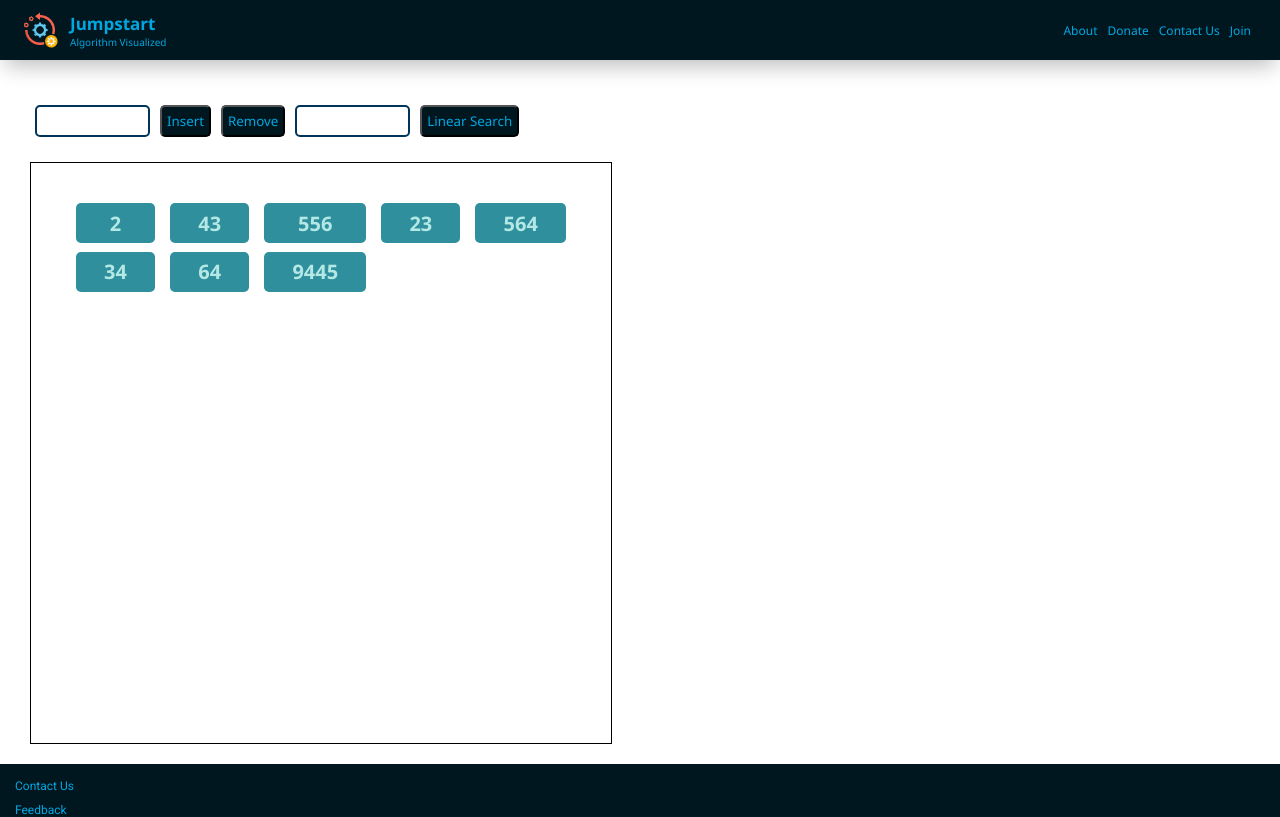
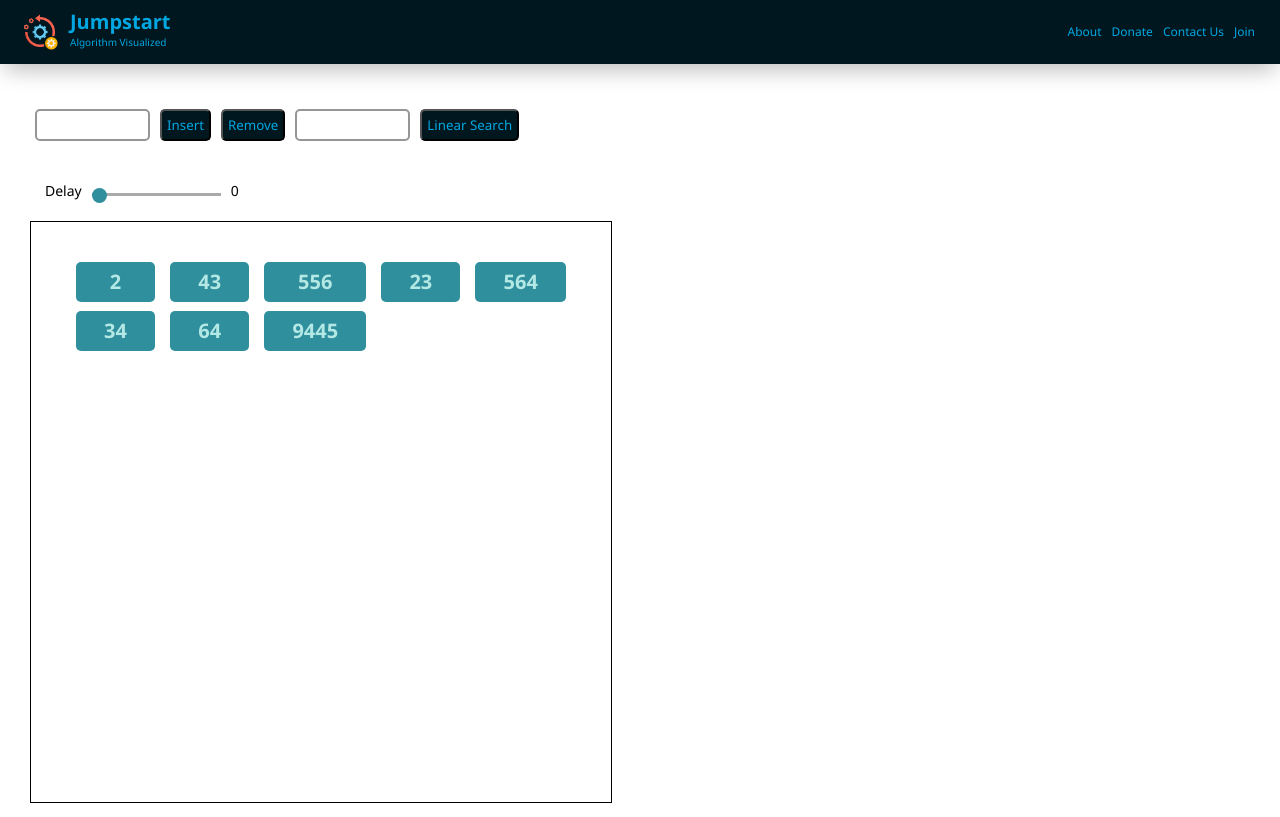
Before and after one commit to TanjilulAnwar/AlgorithmVisualization, an Angular app: page / in a window 1280 px wide. Shown: the top 817 px of the page. Built offline with nearby package versions, Linux system fonts and the light colour scheme.

Commit message:
Added Delay bar

```diff
--- a/src/app/app.module.ts
+++ b/src/app/app.module.ts
@@ -11,6 +11,7 @@ import { FooterComponent } from './component/shared/footer/footer.component';
 import { LinearSearchComponent } from './component/algorithms/linear-search/linear-search.component';
 import { FormsModule } from '@angular/forms';
 import {MatSliderModule} from '@angular/material/slider';
+import {MatCardModule}from '@angular/material/card';
 
 @NgModule({
   declarations: [
@@ -28,7 +29,8 @@ import {MatSliderModule} from '@angular/material/slider';
     HttpClientModule,
     BrowserAnimationsModule,
     MatToolbarModule,
-    MatSliderModule
+    MatSliderModule,
+    MatCardModule
   ],
   providers: [],
   bootstrap: [AppComponent]
--- a/src/app/component/algorithms/linear-search/linear-search.component.css
+++ b/src/app/component/algorithms/linear-search/linear-search.component.css
@@ -23,7 +23,7 @@
     margin: 5px;
     padding: 5px;
     font-family: 'Segoe UI', Tahoma, Geneva, Verdana, sans-serif;
-    border: 2px solid var(--prussian-blue);
+    border: 2px solid #969696;
     border-radius: 5px;
     outline: 0px;
 
@@ -102,6 +102,66 @@
 
 }
 
-.example-margin {
+
+
+  .example-margin {
     margin: 8px;
   }
+
+
+  .mat-slider-horizontal {
+    max-width: 200px;
+    width: 100%;
+  }
+
+.slider-control{
+    display: flex;
+    align-items: flex-start;
+   padding: 10px;
+
+}
+.slider-control-item{
+    margin: 5px;
+    font-family: 'Segoe UI', Tahoma, Geneva, Verdana, sans-serif;
+    text-align: center;
+    justify-content: center;
+    align-items: center;
+
+}
+
+
+input[type=range] {
+    -webkit-appearance: none;
+    margin: 10px 0;
+    width: 100%;
+  }
+  input[type=range]:focus {
+    outline: none;
+  }
+  input[type=range]::-webkit-slider-runnable-track {
+    width: 100%;
+    height: 3px;
+    cursor: pointer;
+    box-shadow: 0px 0px 0px #000000, 0px 0px 0px #0d0d0d;
+    background: #aaaaaa;
+
+
+  }
+  input[type=range]::-webkit-slider-thumb {
+
+
+    height: 15px;
+    width: 15px;
+    border-radius: 10px;
+    background: #2F8F9D;
+    cursor: pointer;
+    -webkit-appearance: none;
+    margin-top: -5.5px;
+  }
+
+  input[type=range]:focus::-ms-fill-lower {
+    background: #ac51b5;
+  }
+  input[type=range]:focus::-ms-fill-upper {
+    background: #ac51b5;
+  }
--- a/src/app/component/algorithms/linear-search/linear-search.component.html
+++ b/src/app/component/algorithms/linear-search/linear-search.component.html
@@ -8,6 +8,32 @@
 
         <span class="app-notice" >{{note}}</span>
     </div>
+
+
+    <div class="slider-control">
+        <div class="slider-control-item"><label >Delay</label></div>
+        <div class="slider-control-item"><input type="range" min="1" max="100" value="1"   [(ngModel)]="timer"></div>
+        <div class="slider-control-item">  <label >{{timer}}</label></div>
+
+    </div>
+
+         <!-- <mat-slider
+              class="example-margin"
+              [disabled]="disabled"
+              [invert]="invert"
+              [max]="max"
+              [min]="min"
+              [step]="step"
+              [thumbLabel]="thumbLabel"
+              [tickInterval]="getSliderTickInterval()"
+              [(ngModel)]="timer"
+              [vertical]="vertical"
+              aria-labelledby="example-name-label">
+          </mat-slider> -->
+
+
+
+
 
     <div class="app-linear-search-canvas">
         <!-- [ngClass]="(epicActive && (activeEpicId === epic.id)) ? 'side-panel-item-active' :'side-panel-item-passive'" -->
--- a/src/app/component/algorithms/linear-search/linear-search.component.ts
+++ b/src/app/component/algorithms/linear-search/linear-search.component.ts
@@ -13,6 +13,39 @@ export class LinearSearchComponent implements OnInit {
   searchValue:any;
   note = "";
   inputStack: number[] = []
+
+///slider///////////////
+autoTicks = false;
+disabled = false;
+invert = false;
+max = 100;
+min = 0;
+showTicks = false;
+step = 1;
+thumbLabel = false;
+timer = 0;
+multiple = 10;
+vertical = false;
+tickInterval = 1;
+
+getSliderTickInterval(): number | 'auto' {
+  if (this.showTicks) {
+    return this.autoTicks ? 'auto' : this.tickInterval;
+  }
+
+  return 0;
+}
+///slider///////////////
+
+
+
+
+
+
+
+
+
+
 
   constructor() {
 
@@ -66,10 +99,11 @@ export class LinearSearchComponent implements OnInit {
     }
 
 
-    this.searchActive = true;
+    //this.searchActive = true;
+    this.note = "Searching  for "+this.searchValue+" ...."
     for (var i = 0; i < len; i++) {
       this.activeIndex = i;
-      await this.delay(300);
+      await this.delay(this.timer *10);
       if (this.inputStack[i] == this.searchValue) {
         this.note = this.searchValue + " found at index " + i;
         this.searchValue =null;
--- a/src/app/component/shared/nav-bar/nav-bar.component.css
+++ b/src/app/component/shared/nav-bar/nav-bar.component.css
@@ -23,7 +23,7 @@
 
 .app-topbar-title {
     color: var(--cerulean-blue);
-    font-size: 17px;
+    font-size: 20px;
     font-weight: 600;
     padding-left: 10px;
     padding-right: 10px;
@@ -51,3 +51,9 @@
     color:  var(--cerulean-blue);
     font-size: 12px;
 }
+
+.mat-toolbar, .mat-toolbar h1, .mat-toolbar h2, .mat-toolbar h3, .mat-toolbar h4, .mat-toolbar h5, .mat-toolbar h6 {
+    font: 500 20px/20px 'Segoe UI';
+    letter-spacing: normal;
+    margin: 0;
+}
--- a/src/styles.css
+++ b/src/styles.css
@@ -1,4 +1,6 @@
 /* You can add global styles to this file, and also import other style files */
+@import '~@angular/material/prebuilt-themes/indigo-pink.css';
+
 :root {
     --charcoal: #2F4858;
     --rich-black: #00171F;
--- /dev/null
+++ b/src/themes.scss
@@ -0,0 +1,13 @@
+@import '~@angular/material/theming';
+@include mat-core();
+$my-app-primary: mat-palette($mat-blue-grey);
+$my-app-accent:  mat-palette($mat-pink, 500, 900, A100);
+$my-app-warn:    mat-palette($mat-deep-orange);
+$my-app-theme: mat-light-theme($my-app-primary, $my-app-accent, $my-app-warn);
+@include angular-material-theme($my-app-theme);
+.alternate-theme {
+  $alternate-primary: mat-palette($mat-light-blue);
+  $alternate-accent:  mat-palette($mat-yellow, 400);
+  $alternate-theme: mat-light-theme($alternate-primary, $alternate-accent);
+  @include angular-material-theme($alternate-theme);
+}
```
